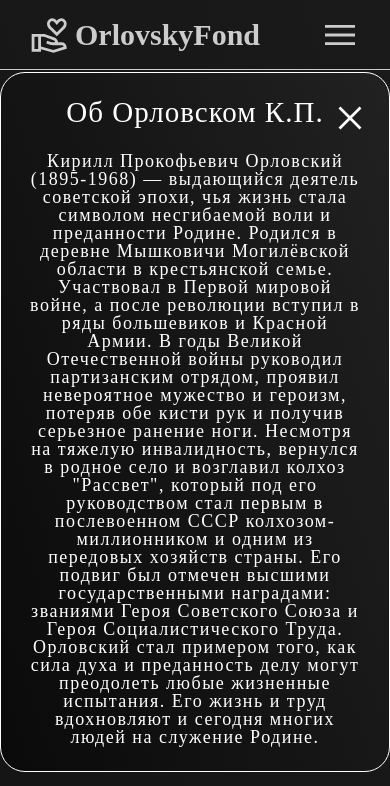
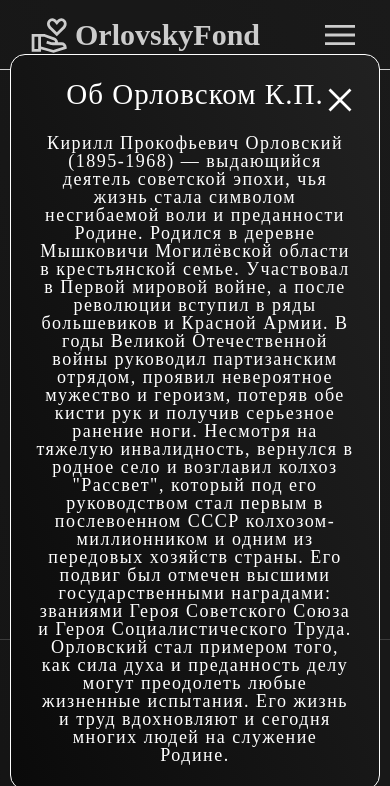
Before and after one commit to webdev111222/skfond, a plain HTML site: page index.html in a window 390 px wide. Both pictures are taken after a click on the button "Подробнее". Shown: the top 786 px of the page. Drawn offline with Linux system fonts and the light colour scheme.

Commit message:
Add files via upload

```diff
--- a/css/style.css
+++ b/css/style.css
@@ -231,7 +231,7 @@ a{
     content: "";
     background-image: url(../icons/info.svg);
     position: absolute;
-    left: -20px;
+    left: -25px;
     top: 12px;
     width: 20px;
     height: 20px;
@@ -473,7 +473,8 @@ a{
 }
 .popup__wrapper{
     max-width: 770px;
-    min-height: 660px;
+    max-height: 90vh; /* чтоб не вылазило за экран */
+    overflow-y: auto;
     border: 1px solid #fff;
     border-radius: 25px;
     background: linear-gradient(70deg,rgba(10, 10, 10, 1) 0%, rgba(33, 33, 33, 1) 100%);
@@ -659,6 +660,11 @@ a{
 @media (max-width: 768px) {
     .wrapper{
         display: block;
+    }
+    .popup__wrapper {
+        min-height: auto;  /* убираем жёсткую высоту */
+        width: 95%;
+        border-radius: 15px;
     }
     .container{
         max-width: 770px;
```
